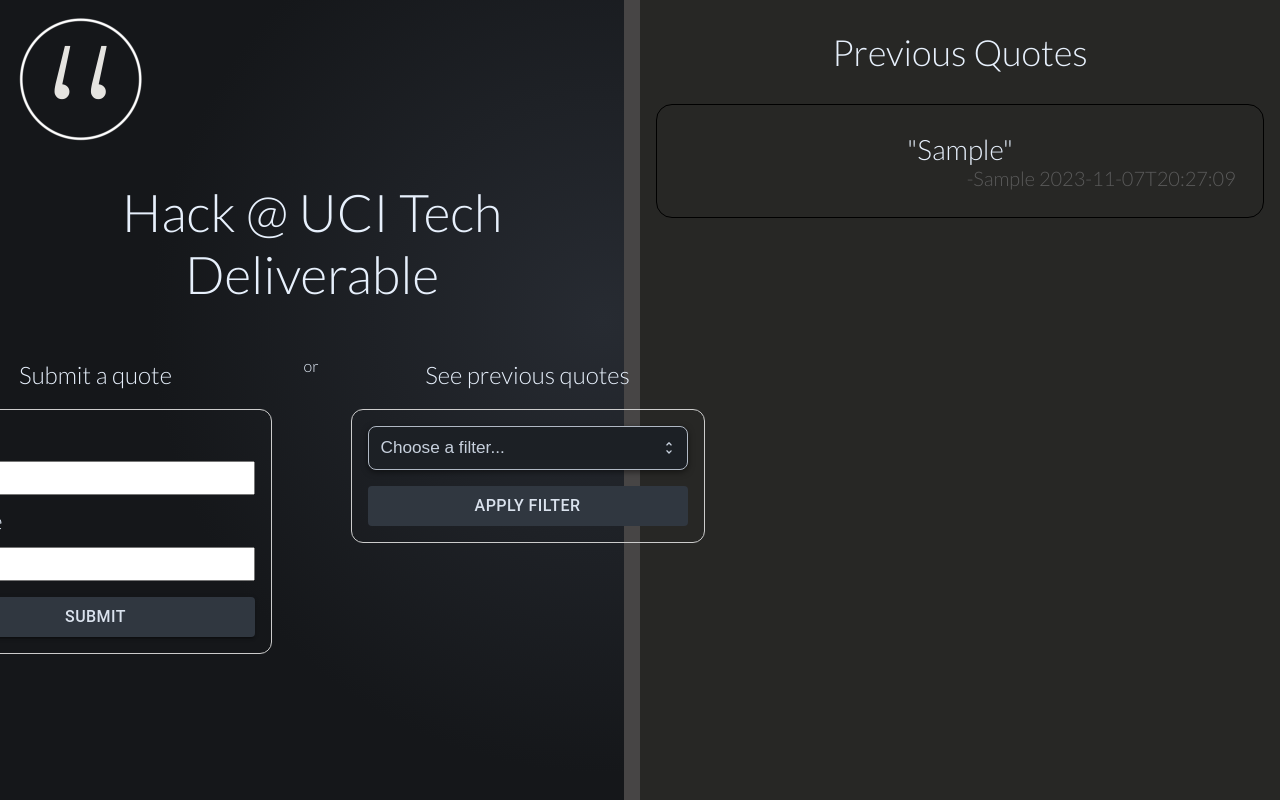
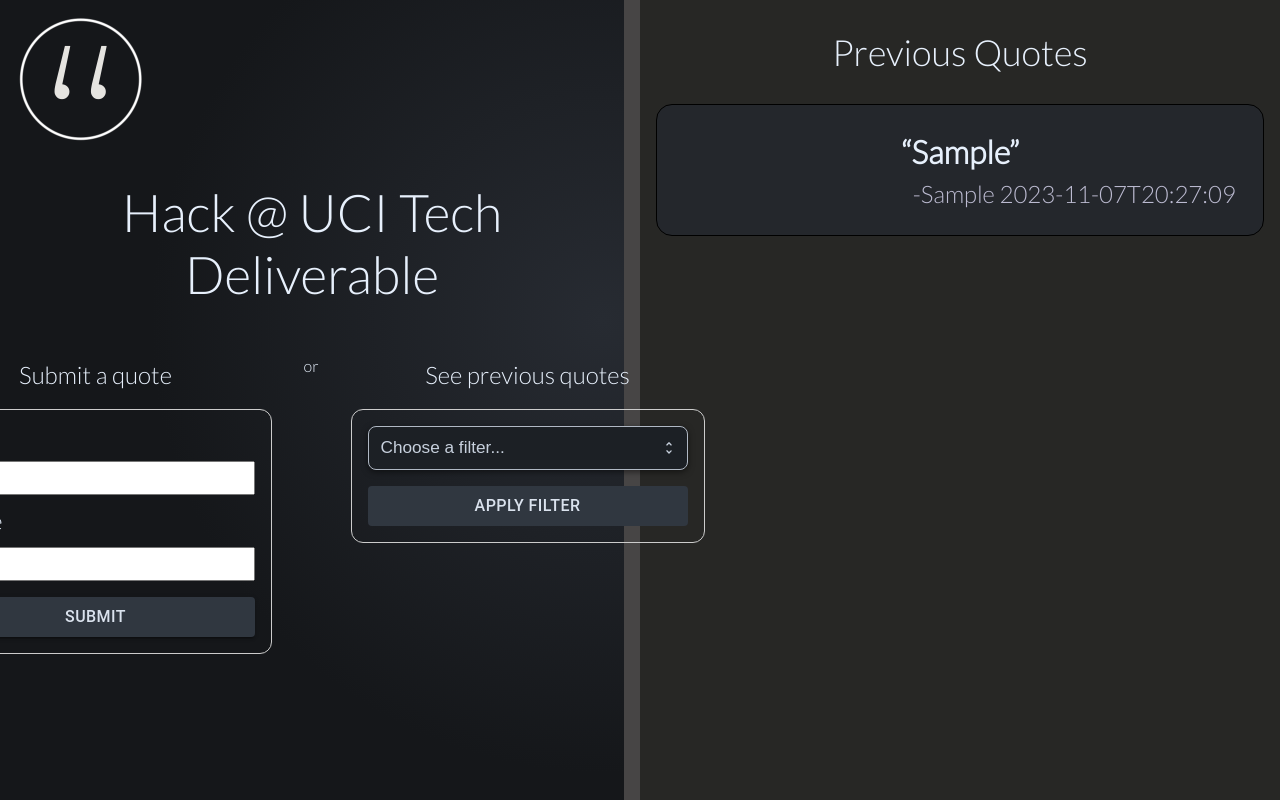
Before and after one commit to IanWearsHat/Hack2023Deliverable, a React (Vite) app in the folder frontend/: page / in a window 1280 px wide. Both pictures are taken after typing "Sample", "Sample" into the empty fields and a click on the button "SUBMIT". Built offline with nearby package versions, Linux system fonts and the light colour scheme; no server answers.

Commit message:
Styled Quotes

```diff
--- a/frontend/src/components/Quote/Quote.jsx
+++ b/frontend/src/components/Quote/Quote.jsx
@@ -3,7 +3,7 @@
 export default function Quote({name, quote, date}) {
     return (
       <div className={styles.quote}>
-        <p className={styles.quoteText}>"{quote}"</p>
+        <p className={styles.quoteText}>“{quote}”</p>
         <p className={styles.quoteDetails}>-{name} {date}</p>
       </div>
     );
--- a/frontend/src/components/Quote/Quote.module.css
+++ b/frontend/src/components/Quote/Quote.module.css
@@ -4,19 +4,23 @@
     max-width: 50vw;
     padding: 1.7rem;
     margin: 1rem;
+
+    background-color: rgb(36, 39, 44);
 }
 
-.quote > p {
-    margin: 0;
-}
+
 
 .quoteText {
+    margin: 0;
     text-align: center;
-    font-size: 28px;
+    font-size: 32px;
+    font-weight: 600;
 }
 
 .quoteDetails {
+    margin: 0;
+    margin-top: 0.5rem;
     text-align: right;
-    font-size: 20px;
-    color: rgb(90, 90, 90);
+    font-size: 24px;
+    color: rgb(188, 187, 209);
 }
```
